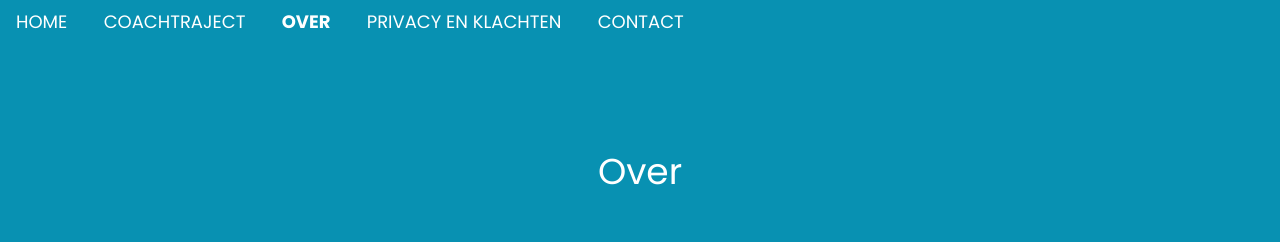
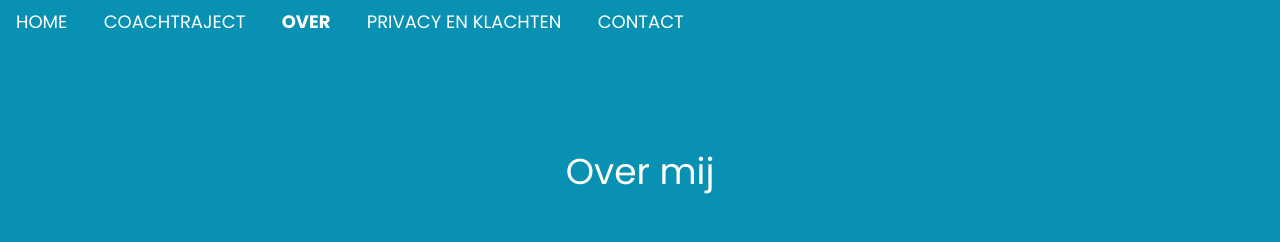
Before and after one commit to ErikGrootoonk/autismecoachingamersfoort, a website: page over.html in a window 1280 px wide. Shown: the top 242 px of the page. Drawn offline with Linux system fonts and the light colour scheme.

Commit message:
invulling pagina's

```diff
--- a/over.html
+++ b/over.html
@@ -25,7 +25,7 @@
 
 
   <div class="bg-cyan-600 min-h-64 text-white font-poppins grid content-center">
-    <div class="text-4xl mx-auto">Over</div>
+    <div class="text-4xl mx-auto">Over mij</div>
   </div>
 
   <div class="mx-auto max-w-xl mt-4">
```
